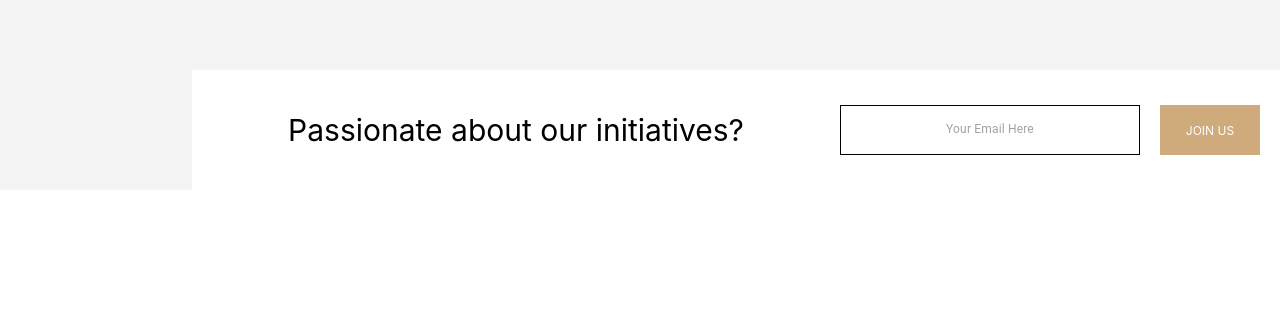
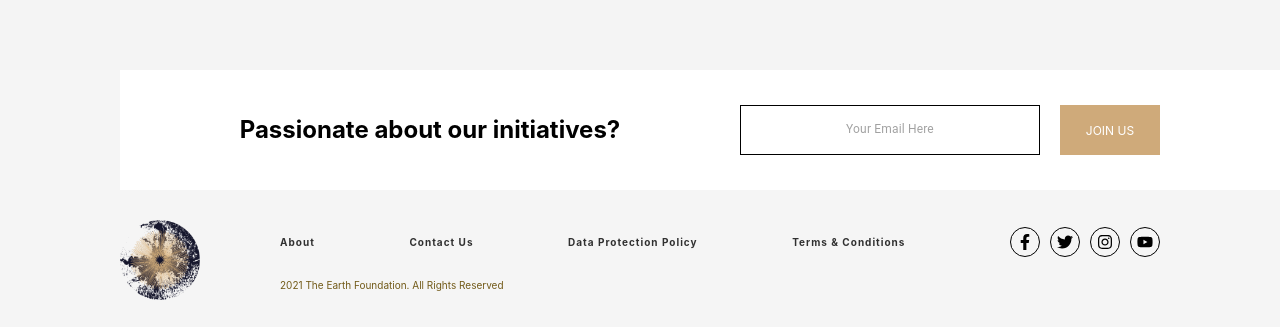
Before and after one commit to GaddMaster/earth-foundation, a Next.js app: page / in a window 1280 px wide. Shown: the part 4928-5255 px from the top of the page. Before the commit the page ends 5218 px from the top, so only its background shows below. Built offline with nearby package versions, Linux system fonts and the light colour scheme.

Commit message:
home-desktop-progress

```diff
--- /dev/null
+++ b/components/Footer.js
@@ -0,0 +1,53 @@
+
+import { FontAwesomeIcon } from "@fortawesome/react-fontawesome";
+import { faArrowRight } from "@fortawesome/free-solid-svg-icons";
+import { faFacebookF, faTwitter, faInstagram, faYoutube } from "@fortawesome/free-brands-svg-icons";
+
+import styles from "../styles/footer.module.scss";
+
+const Card = props => {
+    return (
+        <section className = {styles.footer}>
+            < div className = {styles.block}>
+                <div className = {styles.logo}>
+                    <img className = {styles.logo} src = "/images/logo.png" />
+                </div>
+                <div className = {styles.information}>
+                    <div className = {styles.links}>
+                        <div className = {styles.link}>
+                            <span>About</span>
+                        </div>
+                        <div className = {styles.link}>
+                            <span>Contact Us</span>
+                        </div>
+                        <div className = {styles.link}>
+                            <span>Data Protection Policy</span>
+                        </div>
+                        <div className = {styles.link}>
+                            <span>Terms & Conditions</span>
+                        </div>
+                        <div className = {styles.socials}>
+                            <div className = {styles.social}>
+                                <FontAwesomeIcon icon = {faFacebookF} />
+                            </div>
+                            <div className = {styles.social}>
+                                <FontAwesomeIcon icon = {faTwitter} />
+                            </div>
+                            <div className = {styles.social}>
+                                <FontAwesomeIcon icon = {faInstagram} />
+                            </div>
+                            <div className = {styles.social}>
+                                <FontAwesomeIcon icon = {faYoutube} />
+                            </div>
+                        </div>
+                    </div>
+                    <div className = {styles.rights}>
+                        <span>2021 The Earth Foundation. All Rights Reserved</span>
+                    </div>
+                </div>
+            </div>
+        </section>
+    );
+};
+
+export default Card;
--- a/components/Subscribe.js
+++ b/components/Subscribe.js
@@ -14,9 +14,9 @@ const Subscribe = props => {
                     <span>Passionate about our initiatives?</span>
                 </div>
                 <InputBase
-                placeholder = "Your Email Here"
-                    className = {styles.input}
-                    onChange = {()=>{}} />
+                    placeholder = "Your Email Here"
+                        className = {styles.input}
+                        onChange = {()=>{}} />
                 <ButtonBase
                     className = {styles.button}
                     onClick = {()=>{}}>
--- a/package.json
+++ b/package.json
@@ -9,6 +9,7 @@
   },
   "dependencies": {
     "@fortawesome/fontawesome-svg-core": "^1.2.34",
+    "@fortawesome/free-brands-svg-icons": "^5.15.2",
     "@fortawesome/free-regular-svg-icons": "^5.15.2",
     "@fortawesome/free-solid-svg-icons": "^5.15.2",
     "@fortawesome/react-fontawesome": "^0.1.14",
--- a/pages/index.tsx
+++ b/pages/index.tsx
@@ -6,6 +6,7 @@ import Layout, { siteTitle } from "../components/layout";
 import Board from "../components/Board";
 import Latest from "../components/Latest";
 import Subscribe from "../components/Subscribe";
+import Footer from "../components/Footer";
 
 import { getSortedPostsData } from "../lib/posts";
 
@@ -52,6 +53,7 @@ export default function Home({ allPostsData }) {
         ))}
         <Latest />
         <Subscribe />
+        <Footer />
       </Layout>
     </motion.div>
   );
--- /dev/null
+++ b/styles/footer.module.scss
@@ -0,0 +1,69 @@
+
+.footer {
+    padding: 30px 0px 30px 0px;
+    background: whitesmoke;
+    display: flex;
+    .block {
+        flex-grow: 1;
+        display: flex;
+        align-items: center;
+        margin: 0px 0px 0px 120px;
+        .logo {
+            width: 80px;
+            height: 80px;
+            margin: 0px 80px 0px 0px;
+            img {
+                width: 80px;
+                height: 80px;
+            }
+        }
+        .information {
+            flex-grow: 1;
+            display: flex;
+            flex-direction: column;
+            justify-content: space-evenly;
+            margin: 0px 120px 0px 0px;
+            .links {
+                display: flex;
+                align-items: center;
+                width: 100%;
+                margin: 0px 0px 20px 0px;
+                .link {
+                    flex-grow: 1;
+                    font-size: 10px;
+                    font-weight: bold;
+                    letter-spacing: 1px;
+                    color: rgb(48, 48, 48);
+                    &:hover {
+                        cursor: pointer;
+                        color: grey;
+                    }
+                }
+                .socials {
+                    display: flex;
+                    align-items: center;
+                    justify-content: space-evenly;
+                    display: flex;
+                    .social {
+                        width: 30px;
+                        height: 30px;
+                        border-radius: 50%;
+                        border: 1px solid black;
+                        display: flex;
+                        justify-content: center;
+                        align-items: center;
+                        margin: 0px 0px 0px 10px;;
+                        svg {
+                            width: 16px;
+                            height: 16px;
+                        }
+                    }
+                }
+            }
+            .rights {
+                font-size: 10px;
+                color: rgb(114, 90, 24);
+            }
+        }
+    }
+}
--- a/styles/global.css
+++ b/styles/global.css
@@ -10,7 +10,7 @@ body {
     Cantarell, Fira Sans, Droid Sans, Helvetica Neue, sans-serif;
   line-height: 1.6;
   font-size: 18px;
-  background: white;;
+  background: white;
 }
 
 ::-webkit-scrollbar {
--- a/styles/subscribe.module.scss
+++ b/styles/subscribe.module.scss
@@ -1,20 +1,21 @@
 
 .subscribe {
-    background: #F4F4F4;
     display: flex;
     justify-content: flex-end;
     height: 120px;
-    margin: 0px 0px 100px 0px;
+    background: whitesmoke;
     .block {
-        width: 85%;
+        flex-grow: 1;
         background: white;
         display: flex;
         align-items: center;
+        margin: 0px 0px 0px 120px;
         .label {
-            font-size: 30px;
+            font-size: 24px;
             flex-grow: 1;
             padding: 0px 20px;
             text-align: center;
+            font-weight: bold;
         }
         .input {
             width: 300px;
@@ -31,7 +32,7 @@
             width: 100px;
             height: 50px;
             background: #CFAA7A;;
-            margin: 0px 20px 0px 0px;
+            margin: 0px 120px 0px 0px;
             color: white;
             text-transform: uppercase;
             font-size: 12px;
```
Also changed, not shown: 2 other files (tests, documents, lock files or other folders).
